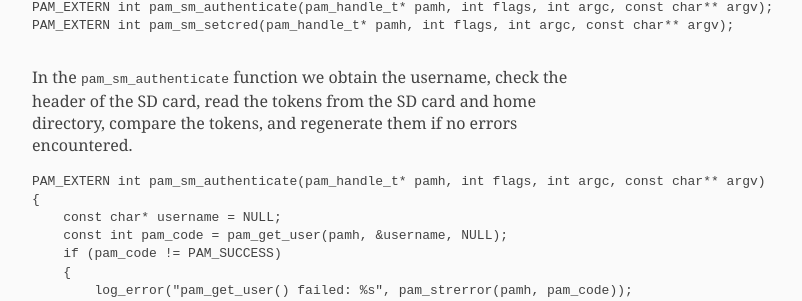
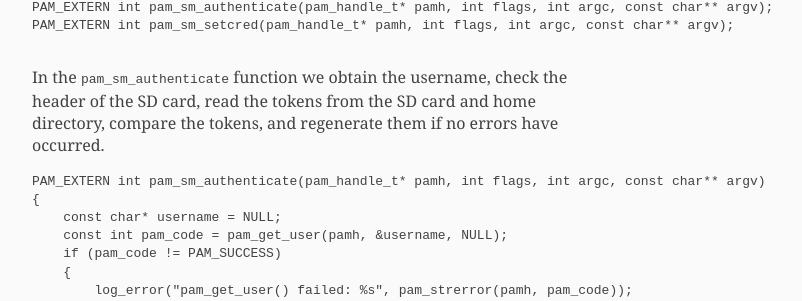
Before and after one commit to donqustix/donqustix.github.io, a Jekyll site: the page built from _posts/2019-08-26-linux-authentication-with-a-sd-card.md, in a window 1280 px wide and 900 px high, scrolled down 2386 px. Shown: the part 194-495 px from the top of the window, without its empty margins (328-1130 px from the left). Built offline with Jekyll 4.4.1, drawn with Linux system fonts in a browser that asks for light colours.

Commit message:
fix typo

````diff
--- a/_posts/2019-08-26-linux-authentication-with-a-sd-card.md
+++ b/_posts/2019-08-26-linux-authentication-with-a-sd-card.md
@@ -121,7 +121,7 @@ PAM_EXTERN int pam_sm_setcred(pam_handle_t* pamh, int flags, int argc, const cha
 
 ```
 
-In the `pam_sm_authenticate` function we obtain the username, check the header of the SD card, read the tokens from the SD card and home directory, compare the tokens, and regenerate them if no errors encountered.
+In the `pam_sm_authenticate` function we obtain the username, check the header of the SD card, read the tokens from the SD card and home directory, compare the tokens, and regenerate them if no errors have occurred.
 ```c
 PAM_EXTERN int pam_sm_authenticate(pam_handle_t* pamh, int flags, int argc, const char** argv)
 {
````
